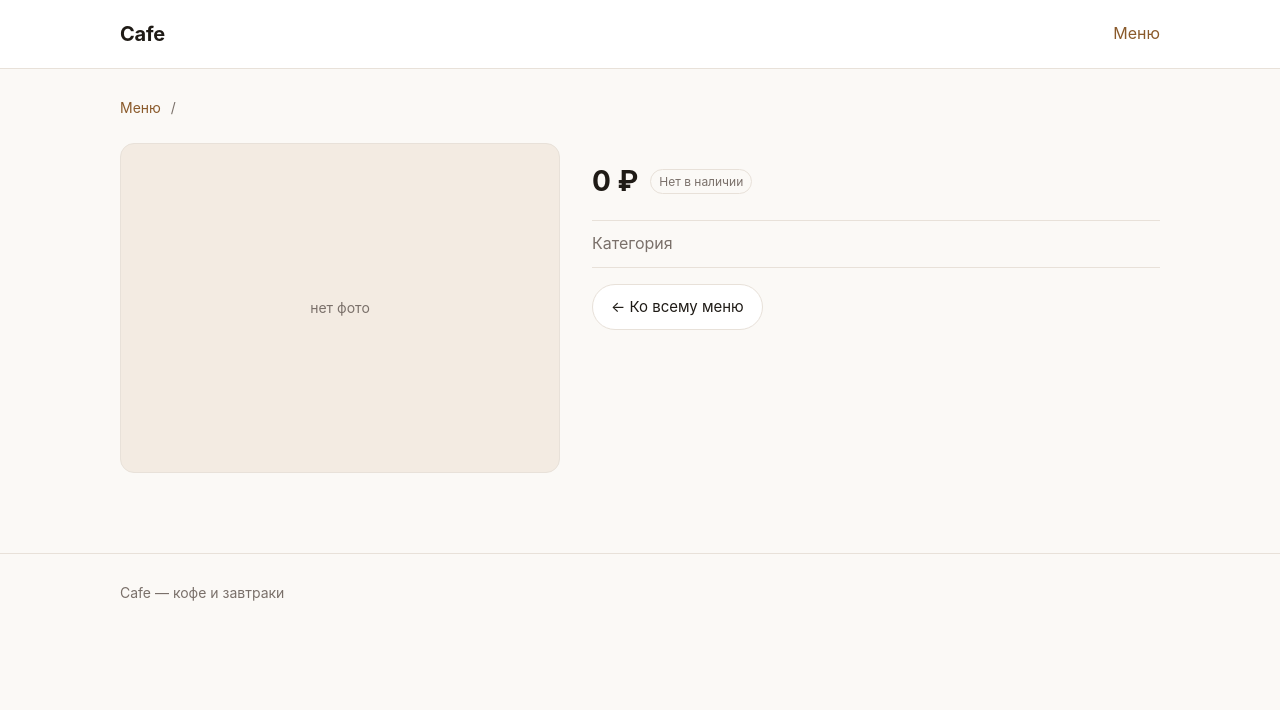
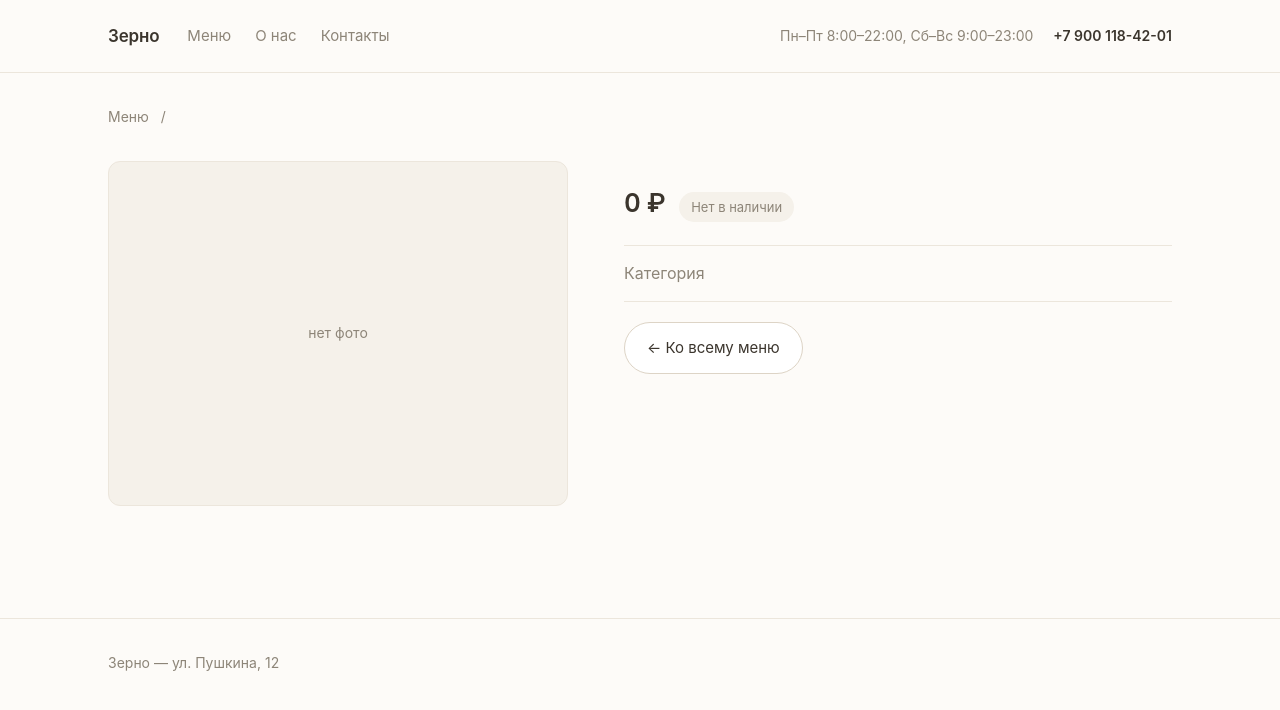
Before and after one commit to Domiff/cafe, a Python web app: template templates/cafe/detail.html in a window 1280 px wide. Shown: the top 710 px of the page. Run offline with Jinja, Linux system fonts and the light colour scheme; the template is opened without the code that fills it, so the values that code supplies are empty.

Commit message:
style(web): light soft theme, sticky header

```diff
--- a/static/base.css
+++ b/static/base.css
@@ -1,29 +1,17 @@
 :root {
-  --bg: #fbf9f6;
+  --bg: #fdfbf8;
   --surface: #ffffff;
-  --text: #1f1b16;
-  --muted: #7a706a;
-  --line: #e8e1d9;
-  --accent: #8a5a2b;
-  --accent-soft: #f3ebe2;
+  --subtle: #f5f1ea;
+  --text: #3b352d;
+  --muted: #8d8578;
+  --line: #ece6dc;
+  --line-strong: #ddd4c6;
+  --accent: #b08356;
 
-  --radius: 14px;
-  --gap: 20px;
-  --container: 1080px;
-  --shadow: 0 1px 2px rgba(31, 27, 22, .05), 0 8px 24px rgba(31, 27, 22, .06);
-}
-
-@media (prefers-color-scheme: dark) {
-  :root {
-    --bg: #17140f;
-    --surface: #201c16;
-    --text: #f2ece4;
-    --muted: #a3988e;
-    --line: #332c24;
-    --accent: #d3a06a;
-    --accent-soft: #2a231b;
-    --shadow: 0 1px 2px rgba(0, 0, 0, .3), 0 8px 24px rgba(0, 0, 0, .35);
-  }
+  --radius: 12px;
+  --gap: 24px;
+  --container: 1120px;
+  --shadow: 0 1px 2px rgba(59, 53, 45, .04), 0 6px 20px rgba(59, 53, 45, .05);
 }
 
 *,
@@ -36,17 +24,18 @@ body {
   margin: 0;
   background: var(--bg);
   color: var(--text);
-  font: 16px/1.6 -apple-system, BlinkMacSystemFont, "Segoe UI", Roboto, "Helvetica Neue", Arial, sans-serif;
+  font: 16px/1.7 -apple-system, BlinkMacSystemFont, "Segoe UI", Roboto, "Helvetica Neue", Arial, sans-serif;
   -webkit-font-smoothing: antialiased;
 }
 
 a {
-  color: var(--accent);
+  color: inherit;
   text-decoration: none;
 }
 
 a:hover {
   text-decoration: underline;
+  text-underline-offset: 4px;
 }
 
 img {
@@ -58,78 +47,100 @@ img {
   width: 100%;
   max-width: var(--container);
   margin: 0 auto;
-  padding: 0 20px;
+  padding: 0 28px;
 }
 
-/* Шапка и подвал */
-
 .site-header {
+  position: sticky;
+  top: 0;
+  z-index: 20;
+  background: var(--bg);
   border-bottom: 1px solid var(--line);
-  background: var(--surface);
 }
 
 .site-header__inner {
   display: flex;
   align-items: center;
-  justify-content: space-between;
-  gap: var(--gap);
-  min-height: 68px;
+  gap: 28px;
+  min-height: 72px;
 }
 
 .site-brand {
-  font-size: 20px;
-  font-weight: 700;
+  font-size: 17px;
+  font-weight: 600;
   letter-spacing: -.01em;
-  color: var(--text);
+  white-space: nowrap;
 }
 
 .site-nav {
   display: flex;
-  gap: 18px;
+  gap: 24px;
   flex-wrap: wrap;
+  font-size: 15px;
+  color: var(--muted);
+}
+
+.site-nav a:hover {
+  color: var(--text);
+}
+
+.site-meta {
+  margin-left: auto;
+  display: flex;
+  align-items: center;
+  gap: 20px;
+  font-size: 14px;
+  color: var(--muted);
+  white-space: nowrap;
+}
+
+.site-meta__phone {
+  color: var(--text);
+  font-weight: 600;
 }
 
 .site-footer {
-  margin-top: 64px;
-  padding: 28px 0;
+  margin-top: 96px;
+  padding: 32px 0;
   border-top: 1px solid var(--line);
   color: var(--muted);
   font-size: 14px;
 }
 
-/* Заголовки страниц */
-
 .page-head {
-  padding: 48px 0 8px;
+  padding: 64px 0 12px;
 }
 
 .page-title {
   margin: 0;
-  font-size: clamp(28px, 4vw, 40px);
-  letter-spacing: -.02em;
+  font-size: clamp(30px, 4vw, 44px);
+  font-weight: 600;
+  letter-spacing: -.03em;
+  line-height: 1.1;
 }
 
 .page-subtitle {
-  margin: 8px 0 0;
+  margin: 12px 0 0;
   color: var(--muted);
 }
 
-/* Секции и карточки */
-
 .section {
-  margin-top: 44px;
+  margin-top: 72px;
 }
 
 .section__head {
   display: flex;
   align-items: baseline;
-  gap: 12px;
-  margin-bottom: 16px;
+  gap: 16px;
+  padding-bottom: 14px;
+  margin-bottom: 24px;
+  border-bottom: 1px solid var(--line);
 }
 
 .section__title {
   margin: 0;
-  font-size: 22px;
+  font-size: 21px;
+  font-weight: 600;
   letter-spacing: -.01em;
 }
 
@@ -191,14 +203,15 @@ img {
 }
 
 .price {
-  font-size: 18px;
-  font-weight: 700;
+  font-size: 16px;
+  font-weight: 600;
   white-space: nowrap;
+  font-variant-numeric: tabular-nums;
 }
 
 .facts {
   display: flex;
-  gap: 8px;
+  gap: 10px;
   flex-wrap: wrap;
   color: var(--muted);
   font-size: 13px;
@@ -206,40 +219,54 @@ img {
 
 .chip {
   display: inline-block;
-  padding: 2px 8px;
+  padding: 4px 12px;
   border-radius: 999px;
-  background: var(--accent-soft);
+  background: var(--subtle);
   color: var(--muted);
-  font-size: 12px;
+  font-size: 13px;
   white-space: nowrap;
 }
 
 .empty {
-  padding: 40px 0;
+  padding: 64px 0;
   color: var(--muted);
   text-align: center;
 }
 
-/* Хлебные крошки */
+.card-link {
+  color: inherit;
+  display: block;
+}
+
+.card-link > .card {
+  height: 100%;
+}
+
+.card-link:hover {
+  text-decoration: none;
+}
+
+.card-link:hover .card {
+  box-shadow: 0 2px 4px rgba(59, 53, 45, .05), 0 12px 28px rgba(59, 53, 45, .09);
+  transform: translateY(-2px);
+}
 
 .crumbs {
-  padding: 28px 0 0;
+  padding: 32px 0 0;
   color: var(--muted);
   font-size: 14px;
 }
 
 .crumbs__sep {
-  margin: 0 6px;
+  margin: 0 8px;
 }
-
-/* Карточка блюда */
 
 .detail {
   display: grid;
-  grid-template-columns: minmax(280px, 440px) 1fr;
-  gap: 32px;
+  grid-template-columns: minmax(280px, 460px) 1fr;
+  gap: 56px;
   align-items: start;
-  padding: 24px 0 16px;
+  padding: 32px 0 16px;
 }
 
 .detail__media img,
@@ -249,7 +276,7 @@ img {
   object-fit: cover;
   border-radius: var(--radius);
   border: 1px solid var(--line);
-  background: var(--accent-soft);
+  background: var(--subtle);
 }
 
 .detail__placeholder {
@@ -263,33 +290,27 @@ img {
 .detail__body {
   display: flex;
   flex-direction: column;
-  gap: 16px;
+  gap: 20px;
 }
 
 .detail__lead {
   margin: 0;
   color: var(--muted);
   font-size: 17px;
+  max-width: 55ch;
 }
 
 .detail__price {
   display: flex;
-  align-items: center;
-  gap: 12px;
+  align-items: baseline;
+  gap: 14px;
   margin: 0;
 }
 
 .detail__price .price {
-  font-size: 28px;
+  font-size: 26px;
+  letter-spacing: -.02em;
 }
-
-.chip--warn {
-  background: transparent;
-  border: 1px solid var(--line);
-  color: var(--muted);
-}
-
-/* Характеристики */
 
 .specs {
   margin: 0;
@@ -299,8 +320,8 @@ img {
 .specs__row {
   display: flex;
   justify-content: space-between;
-  gap: 16px;
-  padding: 10px 0;
+  gap: 24px;
+  padding: 14px 0;
   border-bottom: 1px solid var(--line);
 }
 
@@ -310,20 +331,19 @@ img {
 
 .specs dd {
   margin: 0;
-  font-weight: 600;
+  text-align: right;
 }
-
-/* Кнопка-ссылка */
 
 .button {
   align-self: flex-start;
   display: inline-block;
-  padding: 10px 18px;
+  padding: 12px 22px;
+  border: 1px solid var(--line-strong);
   border-radius: 999px;
-  border: 1px solid var(--line);
   background: var(--surface);
   color: var(--text);
   font-size: 15px;
+  transition: background .2s ease, border-color .2s ease, color .2s ease;
 }
 
 .button:hover {
--- a/templates/base.html
+++ b/templates/base.html
@@ -3,17 +3,25 @@
 <head>
   <meta charset="UTF-8">
   <meta name="viewport" content="width=device-width, initial-scale=1">
-  <title>{% block title %}Cafe{% endblock %}</title>
+  <title>{% block title %}Зерно{% endblock %}</title>
   <link rel="stylesheet" href="{{ url_for('static', path='/base.css') }}">
   {% block head %}{% endblock %}
 </head>
 <body>
 <header class="site-header">
   <div class="container site-header__inner">
-    <a class="site-brand" href="/">Cafe</a>
+    <a class="site-brand" href="/">Зерно</a>
+
     <nav class="site-nav">
       <a href="/menu">Меню</a>
+      <a href="/#about">О нас</a>
+      <a href="/#contacts">Контакты</a>
     </nav>
+
+    <div class="site-meta">
+      <span>Пн–Пт 8:00–22:00, Сб–Вс 9:00–23:00</span>
+      <a class="site-meta__phone" href="tel:+79001184201">+7 900 118-42-01</a>
+    </div>
   </div>
 </header>
 
@@ -23,7 +31,7 @@
 
 <footer class="site-footer">
   <div class="container">
-    {% block footer %}Cafe — кофе и завтраки{% endblock %}
+    {% block footer %}Зерно — ул. Пушкина, 12{% endblock %}
   </div>
 </footer>
 </body>
```
Also changed, not shown: other parts of static/base.css (+103 -17 lines).
